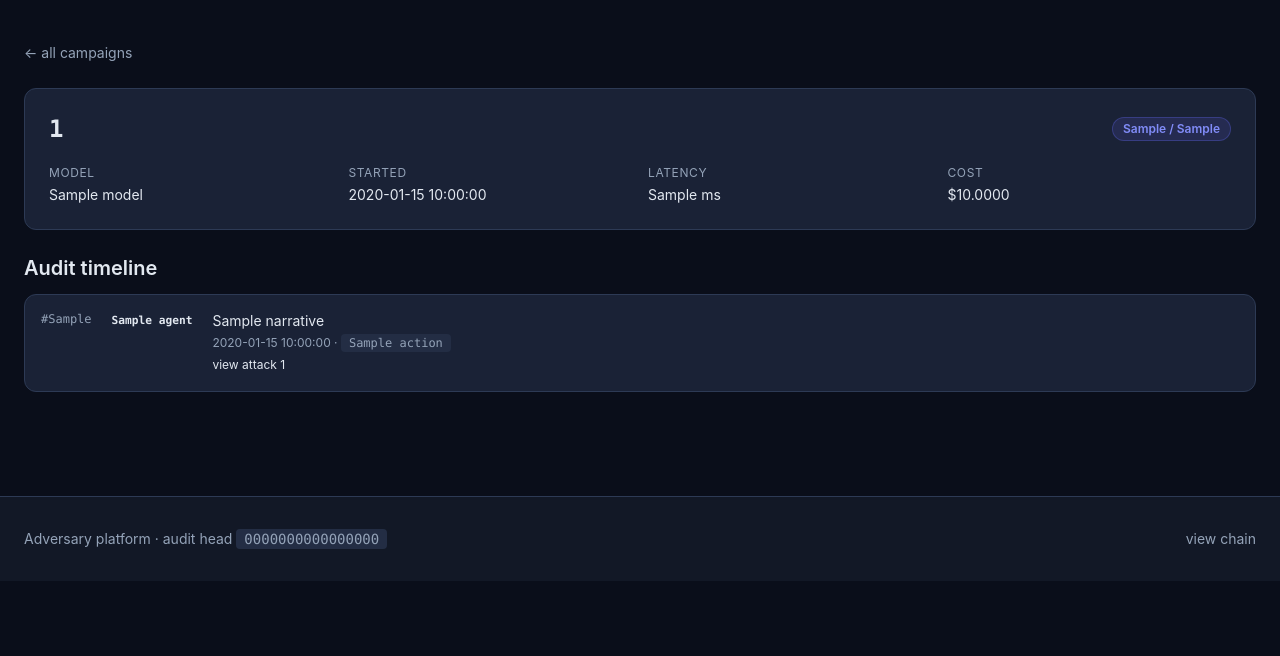
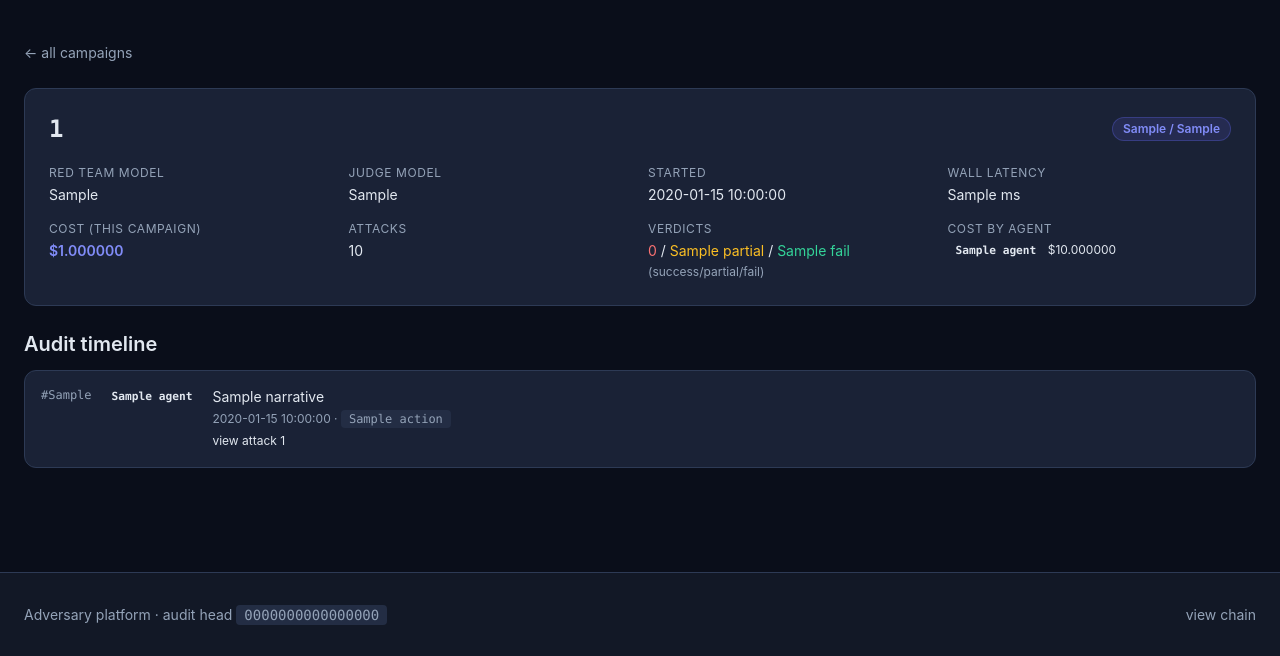
Before and after one commit to scott-lydon/adversary, a FastAPI app: template src/adversary/dashboard/templates/campaign_detail.html in a window 1280 px wide. Shown: the part 69-725 px from the top of the page. Run offline with FastAPI, Linux system fonts and the light colour scheme; the template is opened without the code that fills it: most values are stand-ins (such as "Sample title", 1, 10 or a date in 2020); some libraries are stand-ins or nearby versions.

Commit message:
feat(dashboard): expand campaign detail header with real cost/latency/model
The campaign detail header used to show 4 columns sourced from the
orchestrator's agent_runs placeholder row: Model='live', Started, Latency=0,
Cost=$0.0000. None of those reflected reality — the placeholder is never
updated past insert.

Replace with 8 columns sourced from store.campaign_breakdown():
  - Red Team model (resolved from attacks.generation_metadata)
  - Judge model (resolved from verdicts.judge_model)
  - Started (audit-log campaign_start)
  - Wall latency (campaign_start to last audit row)
  - Cost (this campaign) — total across red_team + judge + orchestrator
  - Attacks count
  - Verdicts (success/partial/fail)
  - Per-agent cost mini-breakdown

Plus narrative renderers in _narrative_for_audit for the new red_team /
attack_generated and orchestrator / campaign_done audit rows so the
timeline shows what each step did.

Assisted-by: Claude Code

```diff
--- a/src/adversary/dashboard/templates/campaign_detail.html
+++ b/src/adversary/dashboard/templates/campaign_detail.html
@@ -11,14 +11,68 @@
     <a href="/glossary/{{ category_key }}" class="badge badge-info no-underline">{{ category_key }} / {{ subcategory_key }}</a>
     {% endif %}
   </div>
-  {% if run %}
   <div class="grid grid-cols-2 md:grid-cols-4 gap-4 mt-5 text-sm">
-    <div><div class="muted text-xs uppercase tracking-wider">Model</div><div class="mt-1">{{ run.model }}</div></div>
-    <div><div class="muted text-xs uppercase tracking-wider">Started</div><div class="mt-1">{{ run.created_at }}</div></div>
-    <div><div class="muted text-xs uppercase tracking-wider">Latency</div><div class="mt-1">{{ run.latency_ms }} ms</div></div>
-    <div><div class="muted text-xs uppercase tracking-wider">Cost</div><div class="mt-1">${{ "%.4f"|format(run.dollar_cost or 0.0) }}</div></div>
+    <div>
+      <div class="muted text-xs uppercase tracking-wider">Red Team model</div>
+      <div class="mt-1">
+        {% if breakdown.red_team_models %}
+          {{ breakdown.red_team_models | join(', ') }}
+        {% else %}
+          <span class="muted">—</span>
+        {% endif %}
+      </div>
+    </div>
+    <div>
+      <div class="muted text-xs uppercase tracking-wider">Judge model</div>
+      <div class="mt-1">
+        {% if breakdown.judge_models %}
+          {{ breakdown.judge_models | join(', ') }}
+        {% else %}
+          <span class="muted">—</span>
+        {% endif %}
+      </div>
+    </div>
+    <div>
+      <div class="muted text-xs uppercase tracking-wider">Started</div>
+      <div class="mt-1">{{ breakdown.started_at or (run.created_at if run else '—') }}</div>
+    </div>
+    <div>
+      <div class="muted text-xs uppercase tracking-wider">Wall latency</div>
+      <div class="mt-1">
+        {% if latency_ms is not none %}{{ latency_ms }} ms{% else %}<span class="muted">—</span>{% endif %}
+      </div>
+    </div>
+    <div>
+      <div class="muted text-xs uppercase tracking-wider">Cost (this campaign)</div>
+      <div class="mt-1 accent-text font-semibold">${{ "%.6f"|format(breakdown.total_dollar_cost) }}</div>
+    </div>
+    <div>
+      <div class="muted text-xs uppercase tracking-wider">Attacks</div>
+      <div class="mt-1">{{ breakdown.attacks_total }}</div>
+    </div>
+    <div>
+      <div class="muted text-xs uppercase tracking-wider">Verdicts</div>
+      <div class="mt-1">
+        <span class="bad">{{ breakdown.verdict_mix.success or 0 }}</span> /
+        <span class="warn">{{ breakdown.verdict_mix.partial or 0 }}</span> /
+        <span class="good">{{ breakdown.verdict_mix.fail or 0 }}</span>
+        <span class="muted text-xs">(success/partial/fail)</span>
+      </div>
+    </div>
+    <div>
+      <div class="muted text-xs uppercase tracking-wider">Cost by agent</div>
+      <div class="mt-1 text-xs">
+        {% for r in breakdown.cost_rows %}
+          {% if r.dollar_cost and r.dollar_cost > 0 %}
+            <div><span class="agent-badge agent-{{ r.agent }}">{{ r.agent }}</span> ${{ "%.6f"|format(r.dollar_cost) }}</div>
+          {% endif %}
+        {% endfor %}
+        {% if not breakdown.cost_rows or breakdown.total_dollar_cost == 0 %}
+          <span class="muted">no spend recorded</span>
+        {% endif %}
+      </div>
+    </div>
   </div>
-  {% endif %}
 </header>
 
 <h2 class="text-xl font-semibold mb-3">Audit timeline</h2>
```
